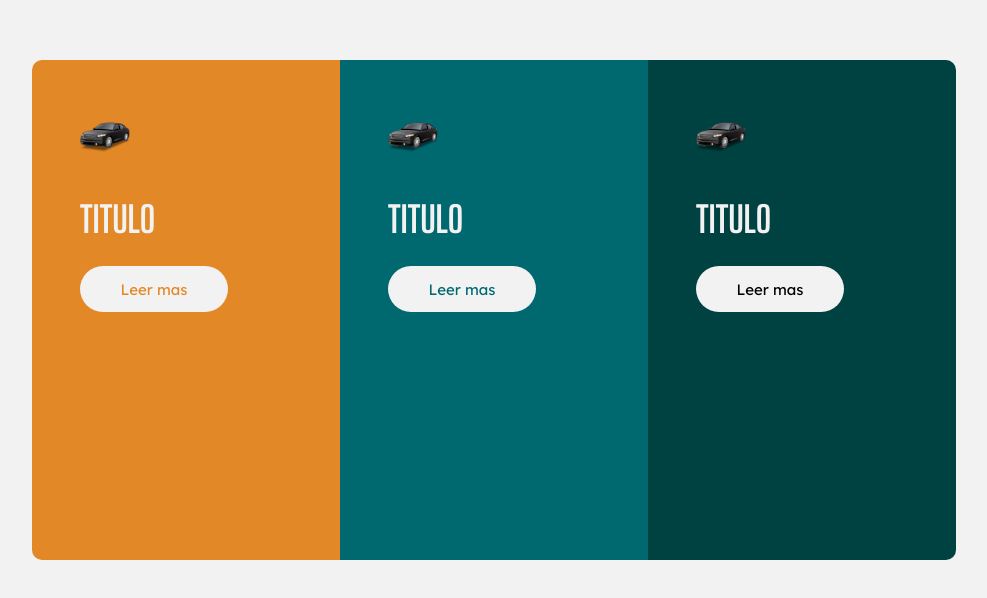
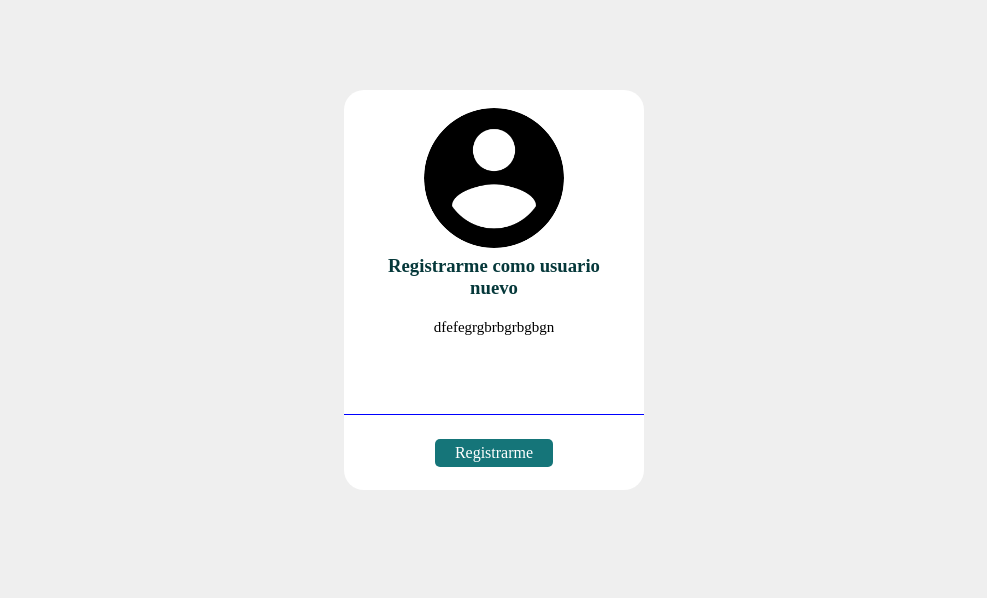
Before and after one commit to JORGERUEDA95/Tarjeta-con-3-columnas-, a plain HTML site: page index.html in a window 1280 px wide. Shown: the part 110-708 px from the top of the page, without its empty margins (146-1133 px from the left). Drawn offline with Linux system fonts and the light colour scheme.

Commit message:
Achivo HTML Y CSS

```diff
--- a/index.html
+++ b/index.html
@@ -2,32 +2,28 @@
 <html lang="en">
 <head>
   <meta charset="UTF-8">
+  <meta http-equiv="X-UA-Compatible" content="IE=edge">
   <meta name="viewport" content="width=device-width, initial-scale=1.0">
-  <link rel="icon" type="image/png" sizes="32x32" href="./images/favicon-32x32.png">
+  <title>TRES tarjetas</title>
   <link rel="stylesheet" href="style.css">
-  <title>Frontend Mentor | 3-column preview card component</title>
 </head>
 <body>
 
-  <section id="main-container">
-    <article id="tarjeta1">
-      <img src="/Recursos/ExecutiveCar_Black_icon-icons.com_54904.png" alt="titulo">
-      <h2>Titulo</h2>
+  <div class="tarjetas">
+    <div class="head">
+      <div class="imagen">
+        <img src="/Recursos/round-account-button-with-user-inside_icon-icons.com_72596.png" alt="">
+      </div>
+    </div>
+    <div class="descripcion">
+      <h3>Registrarme como usuario nuevo</h3>
+      <!--<h4>Registrarme como usuario nuevo</h4>-->
+      <p>dfefegrgbrbgrbgbgn</p>
+    </div>
+    <div class="contacto">
+      <a href="">Registrarme</a>
+    </div>
+  </div>
 
-      <button id="tarjeta1-btn" >Leer mas</button>
-    </article>
-
-    <article id="tarjeta2">
-      <img src="/Recursos/ExecutiveCar_Black_icon-icons.com_54904.png" alt="titulo">
-      <h2>Titulo</h2>
-
-      <button id="tarjeta2-btn" >Leer mas</button>
-    </article>
-
-    <article id="tarjeta3">
-      <img src="/Recursos/ExecutiveCar_Black_icon-icons.com_54904.png" alt="titulo">
-      <h2>Titulo</h2>
-
-      <button id="taejeta3-btn" >Leer mas</button>
-    </article>
-  </section>
+</body>
+</html>
--- a/style.css
+++ b/style.css
@@ -1,112 +1,97 @@
-@import url('https://fonts.googleapis.com/css2?family=Big+Shoulders+Display:wght@700&family=Lexend+Deca&display=swap');
+* {
+    margin: 0;
+    padding: 0;
+    box-sizing: border-box;
 
-:root{
-    --brightOrange: hsl(31, 77%, 52%);
-    --darkCyan: hsl(184, 100%, 22%);
-    --veryDarkCyan: hsl(179, 100%, 13%);
-    --transparentWhite: hsla(0, 0%, 100%, 0.75);
-    --veryLightGray: hsl(0, 0%, 95%);
 }
-*{
-    margin: 0px;
-    padding: 0px;
-    box-sizing: border-box;
-}
-body{
-    font-size: 15px;
-    font-family: 'Lexend Deca', sans-serif;
-    background-color: var(--veryLightGray);
-}
-#main-container{
-    width: 325px;
-    margin: 87px auto 40px;
-    border-radius: 10px;
-    overflow: hidden;
-}
-article{
-    width: 100%;
-    height: 440px;
-    padding: 48px;
-}
-#tarjeta1{
-    background-color: var(--brightOrange);
-}
-#tarjeta2{
-    background-color: var(--darkCyan);
-}
-#tarjeta3{
-    background-color: var(--veryDarkCyan);
-}
-img{
-    margin-bottom: 36px;
-    width: 50px;
-}
-h2{
-    color: var(--veryLightGray);
-    font-family: 'Big Shoulders Display', cursive;
-    font-size: 2.4em;
-    text-transform: uppercase;
-    margin-bottom: 25px;
-}
-p{
-    color: var(--transparentWhite);
-    line-height: 25px;
-    margin-bottom: 25px;
-}
-button{
-    width: 148px;
-    height: 46px;
-    border-radius: 45px;
-    border-style: none;
-    background-color: var(--veryLightGray);
-    font-family: 'Lexend Deca', sans-serif;
-    font-size: 15px;
+body {
+    display: flex;
+    align-items: center;
+    justify-content: center;
+    min-height: 100vh;
+    background: #efefef;
 }
 
-#tarjeta1-btn{
-    color: var(--brightOrange);
-}
-#tarjeta2-btn{
-    color: var(--darkCyan);
-}
-#tarjeta3-btn{
-    color: var(--veryDarkCyan);
-}
-button:hover{
-    cursor: pointer;
-    border: 2px solid var(--veryLightGray);
-}
-#tarjeta1-btn:hover{
-    background-color: var(--brightOrange);
-    color: var(--veryLightGray);
-}
-#tarjeta2-btn:hover{
-    background-color: var(--darkCyan);
-    color: var(--veryLightGray);
-}
-#tarjeta3-btn:hover{
-    background-color: var(--veryDarkCyan);
-    color: var(--veryLightGray);
+.tarjetas {
+    position: relative;
+    width: 300px;
+    height: 400px;
+    background: #fff;
+    border-radius: 5px;
+    overflow: hidden;
+    border-radius: 20px;
+
 }
 
-.attribution {
-    font-size: 11px;
+.tarjetas .head {
+    height: 125px;
+    width:  100%;
+    position: relative;
+    transition: .5s;
+
+}
+
+.tarjetas:hover {
+    box-shadow: 0 5px 15px blue;
+    transform: translateY(-15px);
+}
+
+.tarjetas .head .imagen {
+    width: 150px;
+    height: 150px;
+    position: absolute;
+    background: #fff;
+    padding: 5px;
+    border-radius: 50%;
+    bottom: -30%;
+    left: 50%;
+    transform: translate(-50%);
+}
+.tarjetas .head .imagen img {
+    width: 100%;
+    height: 100%;
+    border-radius: 50%;
+}
+
+.tarjetas .descripcion {
+    height: 200px;
+    padding: 40px 20px 20px 20px;
+    border-bottom: solid 1px blue;
     text-align: center;
-    margin-bottom: 40px;
+
 }
-.attribution a {
-    color: hsl(228, 45%, 44%);
+
+.tarjetas .descripcion h3 {
+    color: #05383a;
 }
-@media (min-width: 944px){
-    #main-container{
-        margin-top: 170px;
-        display: flex;
-        width: 924px;
-    }
-    article{
-        height: 500px;
-    }
-    p{
-        margin-bottom: 80px;
-    }
+
+.tarjetas .descripcion h4 {
+    color: #1c5a5c;
 }
+
+.tarjetas .descripcion p {
+    margin-top: 20px;
+    font-size: 15px;
+
+}
+
+.tarjetas .contacto {
+    width: 100%;
+    height: 75px;
+    display: flex;
+    align-items: center;
+    justify-content: center;
+}
+.tarjetas .contacto a {
+    text-decoration: none;
+    color: #fff;
+    background: #157579;
+    padding: 5px 20px;
+    border-radius: 5px;
+}
+
+.tarjetas .contacto a:hover {
+
+    background: green;
+
+}
```
Also changed, not shown: Recursos/round-account-button-with-user-inside_icon-icons.com_72596.png (added).
